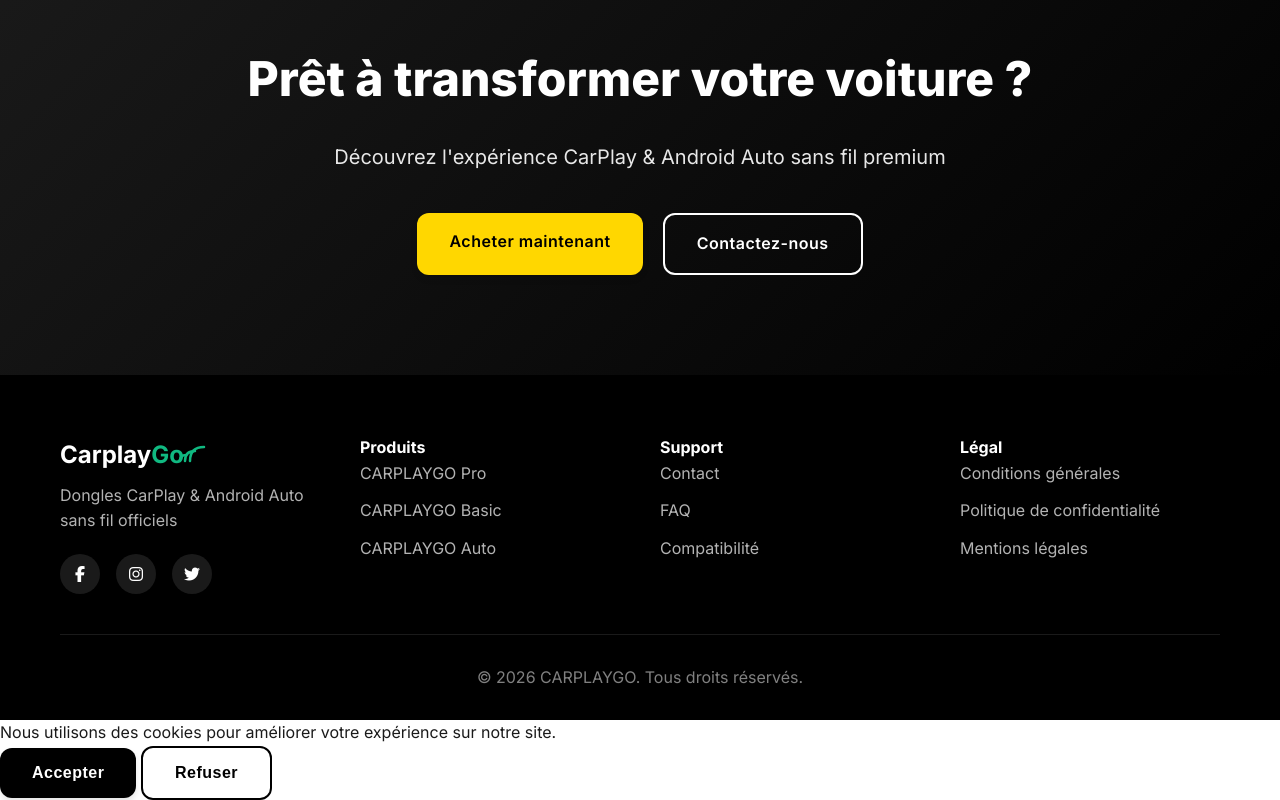
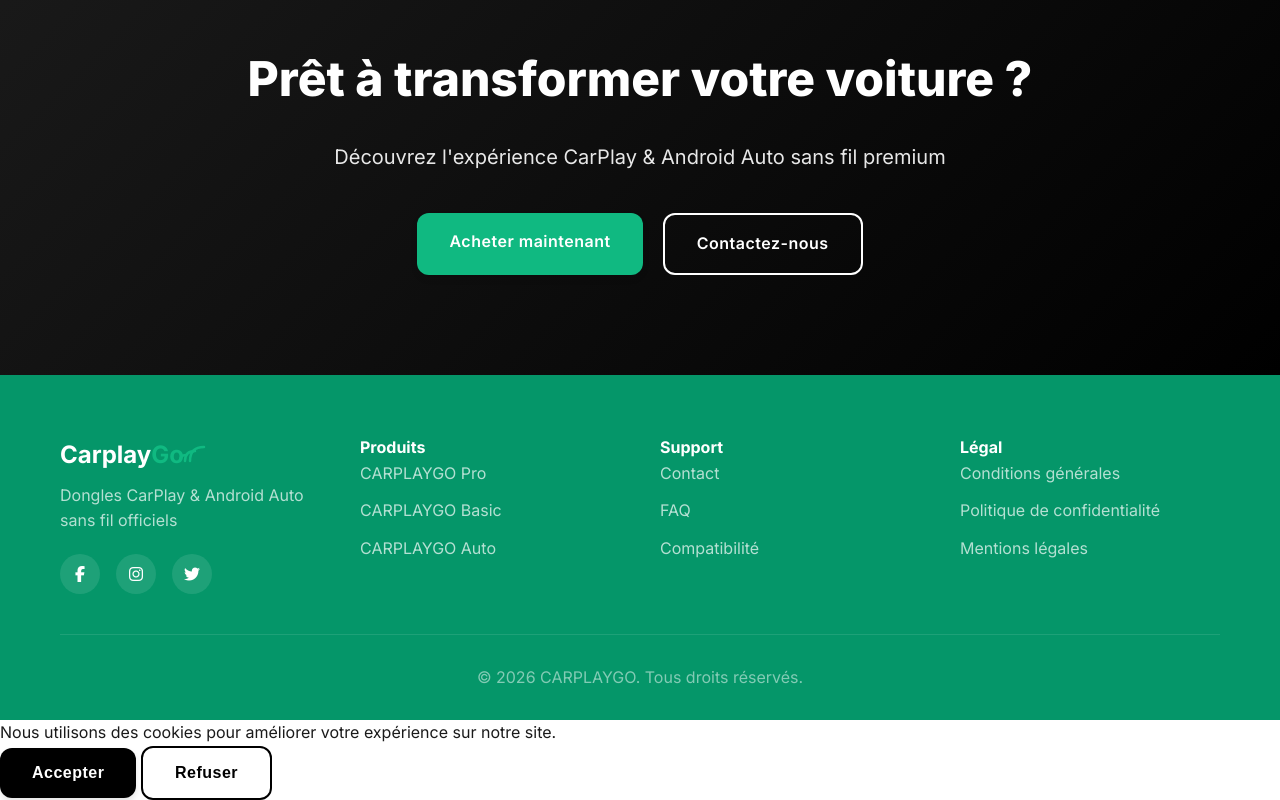
Before and after one commit to kaninuinfo-glitch/carplaygo74, a website: page index.html in a window 1280 px wide. Shown: the part 5296-6096 px from the top of the page. Drawn offline with Linux system fonts and the light colour scheme.

Commit message:
Update: footer green, CTA buttons green #10B981

```diff
--- a/styles.css
+++ b/styles.css
@@ -857,12 +857,12 @@ section {
 }
 
 .cta .btn-primary {
-    background: var(--accent-gold);
-    color: var(--primary-black);
+    background: var(--accent-green);
+    color: var(--primary-white);
 }
 
 .cta .btn-primary:hover {
-    background: #FFA500;
+    background: var(--accent-green-light);
 }
 
 .cta .btn-secondary {
@@ -873,12 +873,17 @@ section {
 
 .cta .btn-secondary:hover {
     background: var(--primary-white);
+    color: var(--accent-green-dark);
+}
+
+.cta .btn-secondary:hover {
+    background: var(--primary-white);
     color: var(--primary-black);
 }
 
 /* Footer */
 .footer {
-    background: var(--primary-black);
+    background: var(--accent-green-dark);
     color: var(--primary-white);
     padding: 60px 0 30px;
 }
```
Also changed, not shown: logo-full.png (added), logo-go.png (added).
